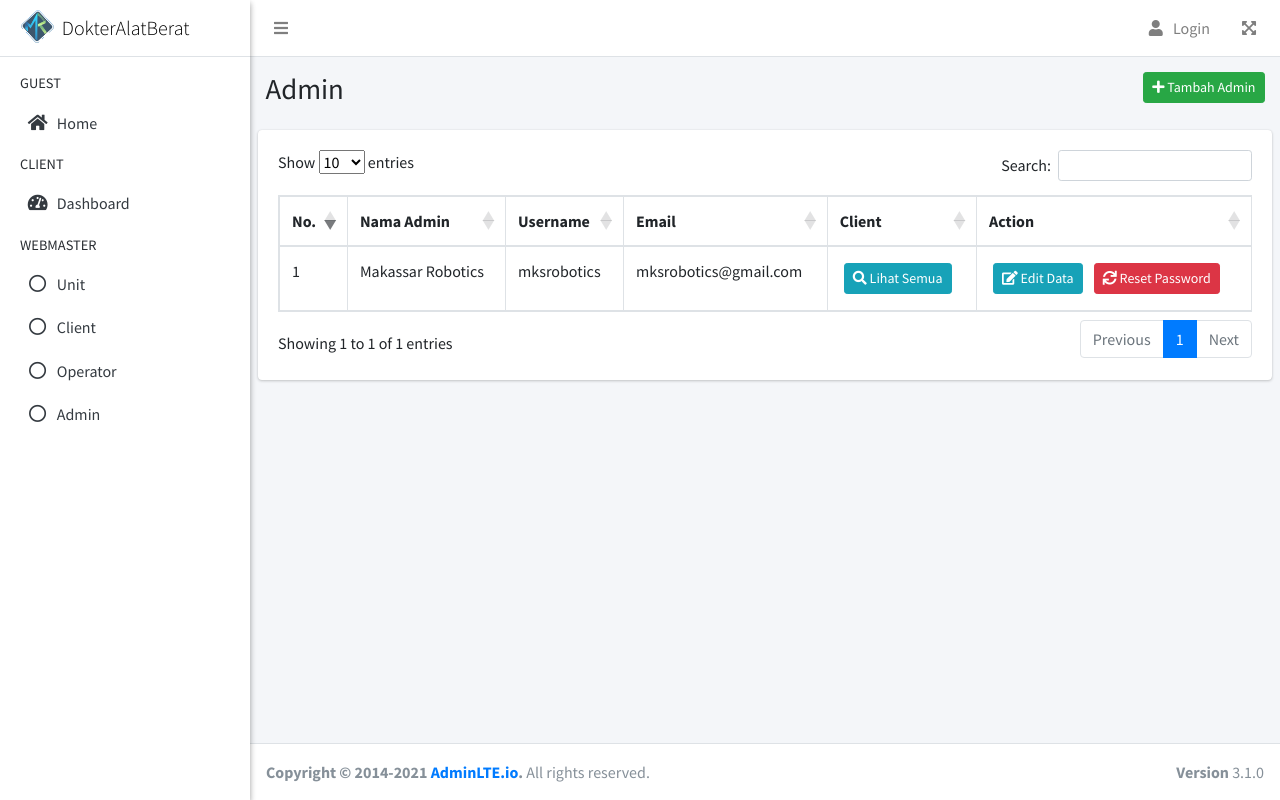
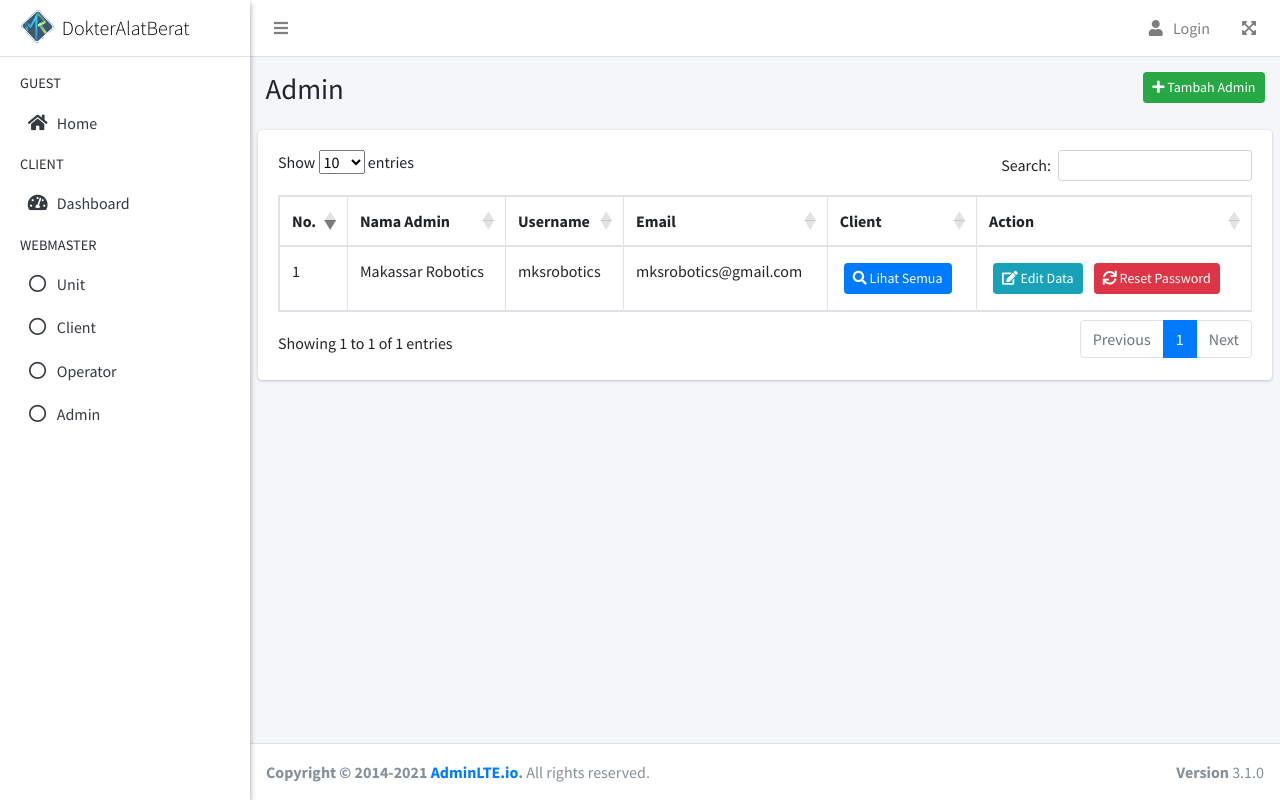
Before and after one commit to adnansurya/dokteralatberat, a PHP site: page /admin.php in a window 1280 px wide. Run offline with PHP 8.4, Linux system fonts and the light colour scheme; data comes from the database, SQL or seed files in the repository; some libraries are stand-ins or nearby versions.

Commit message:
change lihat button color

```diff
--- a/admin.php
+++ b/admin.php
@@ -69,7 +69,7 @@ include('partials/global.php');
                                                 echo '<td>'.$row['username'].'</td>';
                                                 echo '<td>'.$row['email'].'</td>';
                                                 echo '<td>
-                                                    <button type="button" class="btn btn-info btn-sm m-1" data-toggle="modal" data-target="#addClientModal"
+                                                    <button type="button" class="btn btn-primary btn-sm m-1" data-toggle="modal" data-target="#addClientModal"
                                                     data-id-admin="'.$row['id_admin'].'" data-nama-admin="'.$row['nama'].'"><i class="fas fa-search"></i> Lihat Semua</button>
 
                                                 </td>';
--- a/client.php
+++ b/client.php
@@ -69,7 +69,7 @@ include('partials/global.php');
                                                     <button type="button" class="btn btn-success btn-sm m-1" data-toggle="modal" data-target="#addUnitModal"
                                                     data-id-client="'.$row['id_client'].'" data-nama-client="'.$row['nama'].'"><i class="fas fa-plus"></i> Tambah</button>
                                                     <a href="unit.php?client='.$row['username'].'">
-                                                        <button type="button" class="btn btn-info btn-sm m-1"><i class="fas fa-search"></i> Lihat Semua</button>
+                                                        <button type="button" class="btn btn-primary btn-sm m-1"><i class="fas fa-search"></i> Lihat Semua</button>
                                                     </a>
                                                 </td>';
                                                 echo '<td>-</td>';
```
